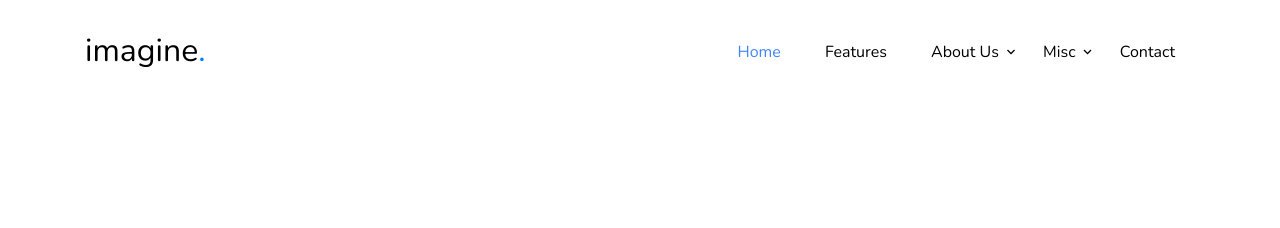
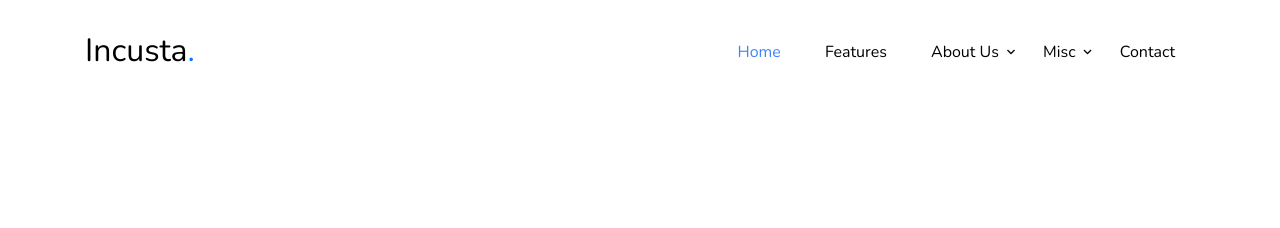
Before and after one commit to LekhaNamala/fiesta, a Jekyll site: the page built from index.html, in a window 1280 px wide and 900 px high. Shown: the top 228 px of the window. Built offline with Jekyll 4.4.1, drawn with Linux system fonts in a browser that asks for light colours; some web fonts are replaced.

Commit message:
Added Incusta name in header in data/settings.yml

```diff
--- a/_data/settings.yml
+++ b/_data/settings.yml
@@ -12,5 +12,5 @@ social:
 
 
 # Customize site text
-title: "imagine | Onepage Jekyll Theme"
-header: "imagine"
+title: "Incusta | Webpage"
+header: "Incusta"
```
